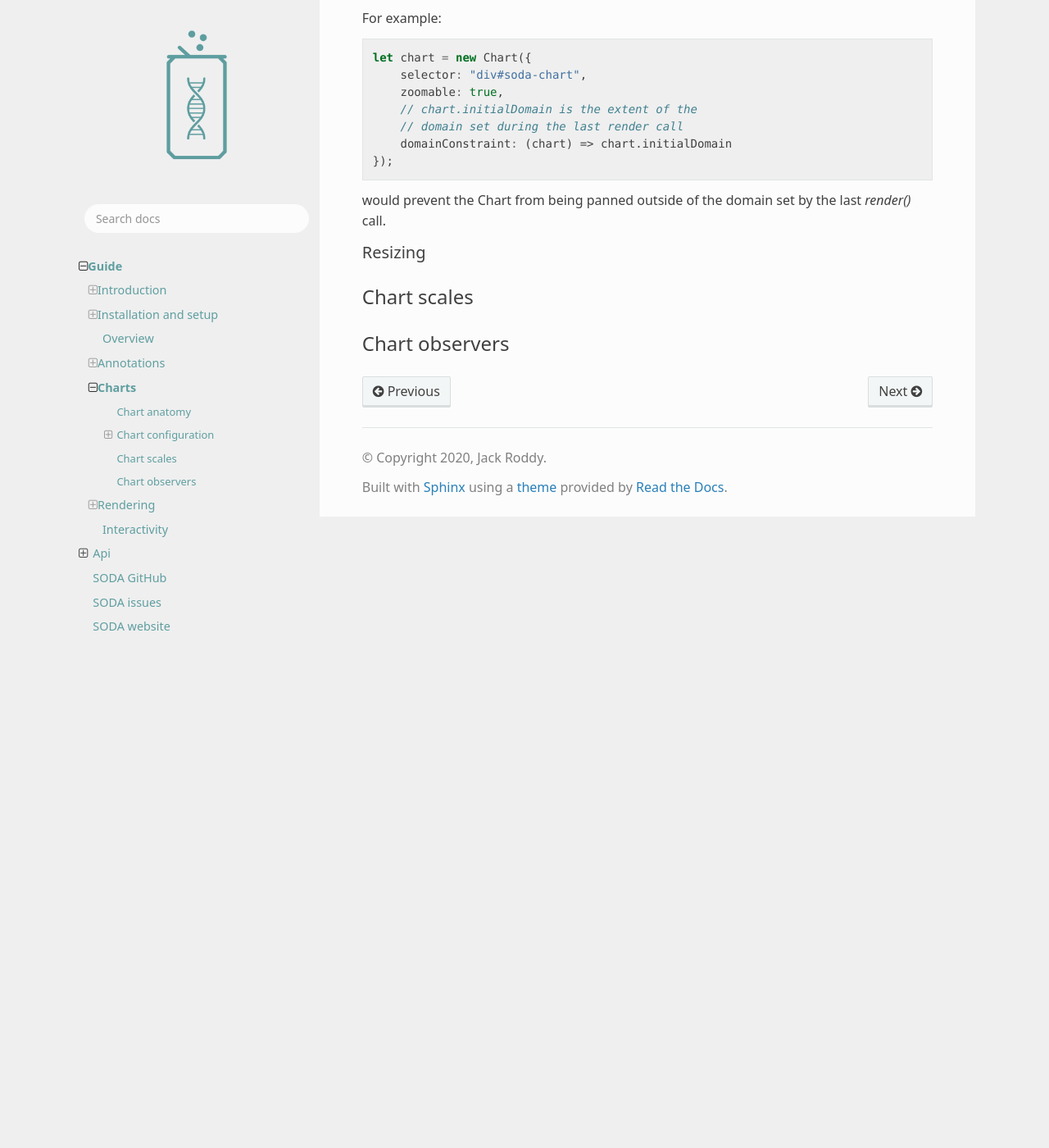
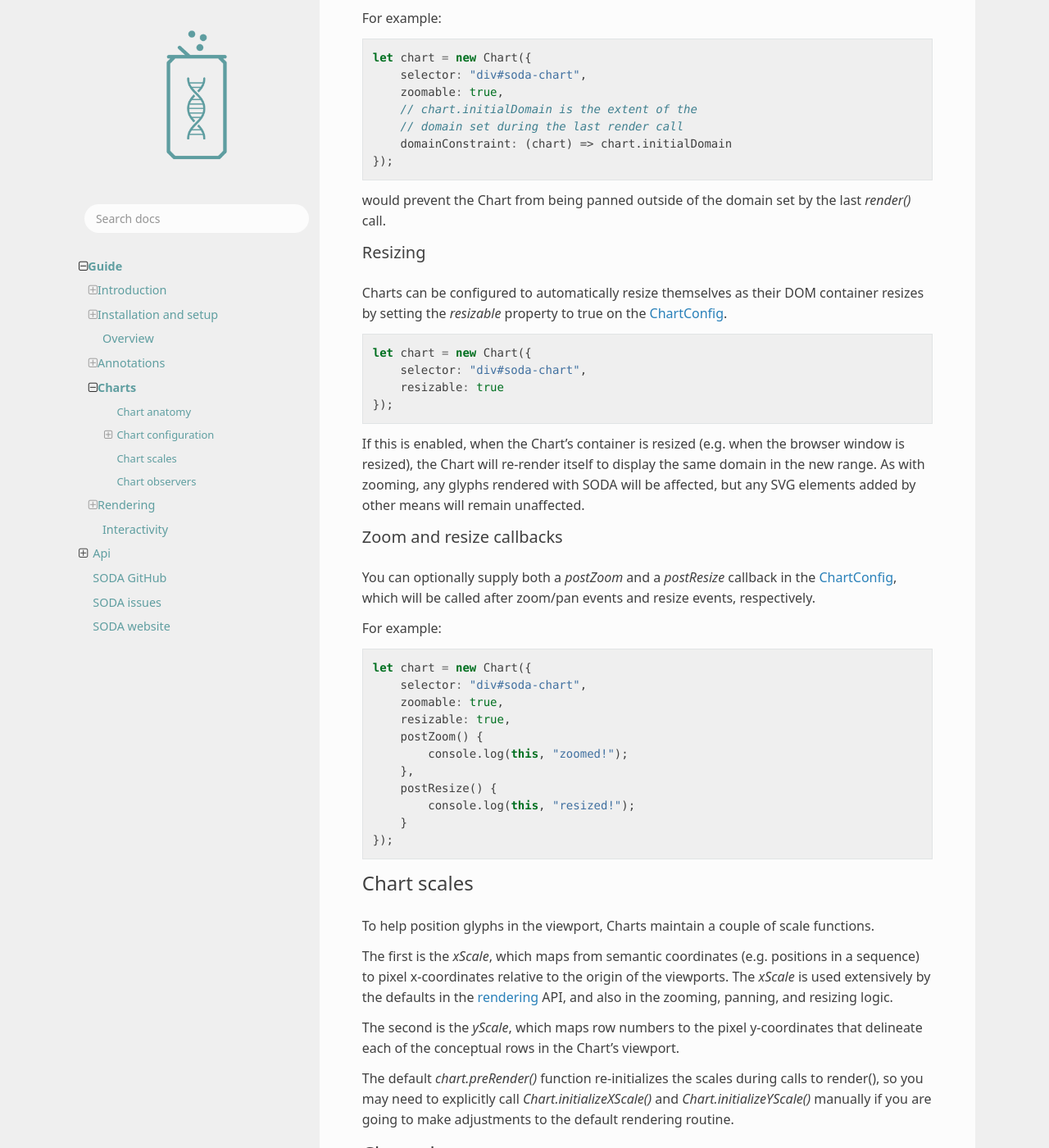
Before and after one commit to sodaviz/soda, a Sphinx documentation site: the page built from docs/source/guide/charts.rst, in a window 1280 px wide and 1400 px high, scrolled down 3262 px. Shown: the whole window at 82% size. Built offline with Sphinx 7.4.7 and the Read the Docs theme 2.0.0, drawn with Linux system fonts in a browser that asks for light colours; pages that are not in the unit, such as notebooks, are missing from menus; before the commit the page ends 3892 px from its top, so only the background shows below that; some of the changed text lies outside the part shown.

Commit message:
Finished with charts section in guide for now

```diff
--- a/docs/source/guide/charts.rst
+++ b/docs/source/guide/charts.rst
@@ -18,7 +18,7 @@ By default, both viewport SVG elements are centered in the SVG pad using the Cha
 
 The SODA rendering API renders glyphs by placing SVG shapes inside either of the SVG viewports.
 The viewports are different only in the way that they treat glyphs positioned outside of their bounding box.
-The viewport hides glyphs that bleed into the SVG pad bounding box, while the overflow viewport does not.
+The **viewport** hides glyphs that bleed into the SVG pad bounding box, while the **overflow viewport** does not.
 Conceptually, we divide Chart viewports vertically into rows, and, by default, glyphs are sized to fit into these rows.
 For more details on the rendering, see the :ref:`rendering section<guide_rendering>`.
 
@@ -32,9 +32,9 @@ Chart configuration
 Charts are configured and instantiated with a :ref:`ChartConfig` object.
 Excluding *selector*, every property on the ChartConfig is optional.
 The *selector* property is used as a CSS selector to identify the target DOM container that the Chart will be placed in.
-Typically, the target of the *selector* should be a div that you explicitly created and positioned to accommodate your Chart viewport.
+Typically, the target of the *selector* should be a div that you explicitly create and position to accommodate your Chart viewport.
 
-For example, a barebones Chart configuration may look something like this:
+For example, a minimal Chart configuration may look something like this:
 
 .. code-block:: typescript
 
@@ -142,8 +142,56 @@ would prevent the Chart from being panned outside of the domain set by the last
 Resizing
 ++++++++
 
+Charts can be configured to automatically resize themselves as their DOM container resizes by setting the *resizable* property to true on the :ref:`ChartConfig`.
+
+.. code-block:: typescript
+
+    let chart = new Chart({
+        selector: "div#soda-chart",
+        resizable: true
+    });
+
+If this is enabled, when the Chart's container is resized (e.g. when the browser window is resized), the Chart will re-render itself to display the same domain in the new range.
+As with zooming, any glyphs rendered with SODA will be affected, but any SVG elements added by other means will remain unaffected.
+
+Zoom and resize callbacks
++++++++++++++++++++++++++
+
+You can optionally supply both a *postZoom* and a *postResize* callback in the :ref:`ChartConfig`, which will be called after zoom/pan events and resize events, respectively.
+
+For example:
+
+.. code-block:: typescript
+
+    let chart = new Chart({
+        selector: "div#soda-chart",
+        zoomable: true,
+        resizable: true,
+        postZoom() {
+            console.log(this, "zoomed!");
+        },
+        postResize() {
+            console.log(this, "resized!");
+        }
+    });
+
 Chart scales
 ############
 
+To help position glyphs in the viewport, Charts maintain a couple of scale functions.
+
+The first is the *xScale*, which maps from semantic coordinates (e.g. positions in a sequence) to pixel x-coordinates relative to the origin of the viewports.
+The *xScale* is used extensively by the defaults in the :ref:`rendering<guide_rendering>` API, and also in the zooming, panning, and resizing logic.
+
+The second is the *yScale*, which maps row numbers to the pixel y-coordinates that delineate each of the conceptual rows in the Chart's viewport.
+
+The default *chart.preRender()* function re-initializes the scales during calls to render(), so you may need to explicitly call *Chart.initializeXScale()* and *Chart.initializeYScale()* manually if you are going to make adjustments to the default rendering routine.
+
 Chart observers
 ###############
+
+The Chart observer is a SODA pattern in which an object can respond to changes in a Chart.
+The pattern is currently not very fleshed out, and it is currently only used by the :ref:`ZoomSyncer` object, which synchronizes the zoom level across multiple Charts.
+At some point, we will overhaul this system to make it much more useful, but you may find some use from it in its current state.
+
+You can create an object that extends the abstract class :ref:`ChartObserver`, add Charts to it, and then configure Charts to call *Chart.alertObservers()*.
```
